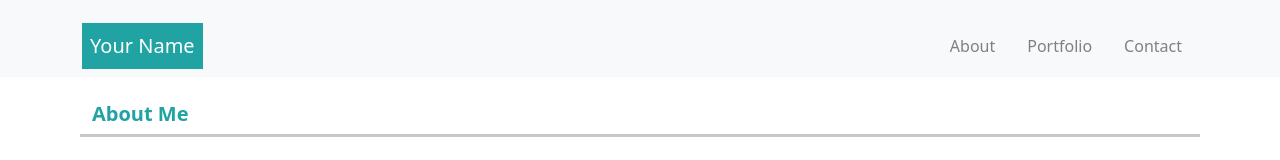
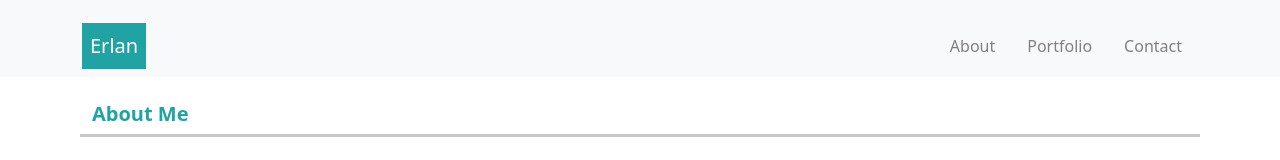
Before and after one commit to ekaz85/Bootstrap-Portfolio, a plain HTML site: page index.html in a window 1280 px wide. Shown: the top 160 px of the page. Drawn offline with nearby package versions, Linux system fonts and the light colour scheme.

Commit message:
Update index.html

```diff
--- a/index.html
+++ b/index.html
@@ -14,7 +14,7 @@
 <body id="body">
     <nav class="navbar navbar-expand-lg navbar-light bg-light">
         <div class="container" id="container">
-            <a class="navbar-brand nav-color" href="index.html">Your Name</a>
+            <a class="navbar-brand nav-color" href="index.html">Erlan</a>
             <ul class="nav">
                 <li class="nav-item">
                     <a class="nav-link" aria-current="page" href="#">About</a>
```
